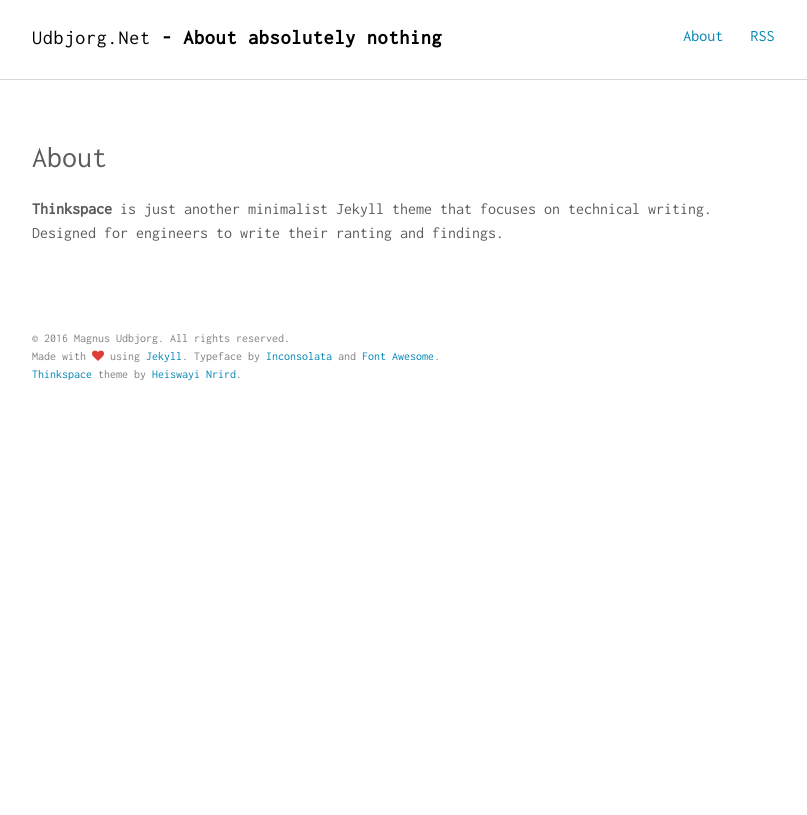
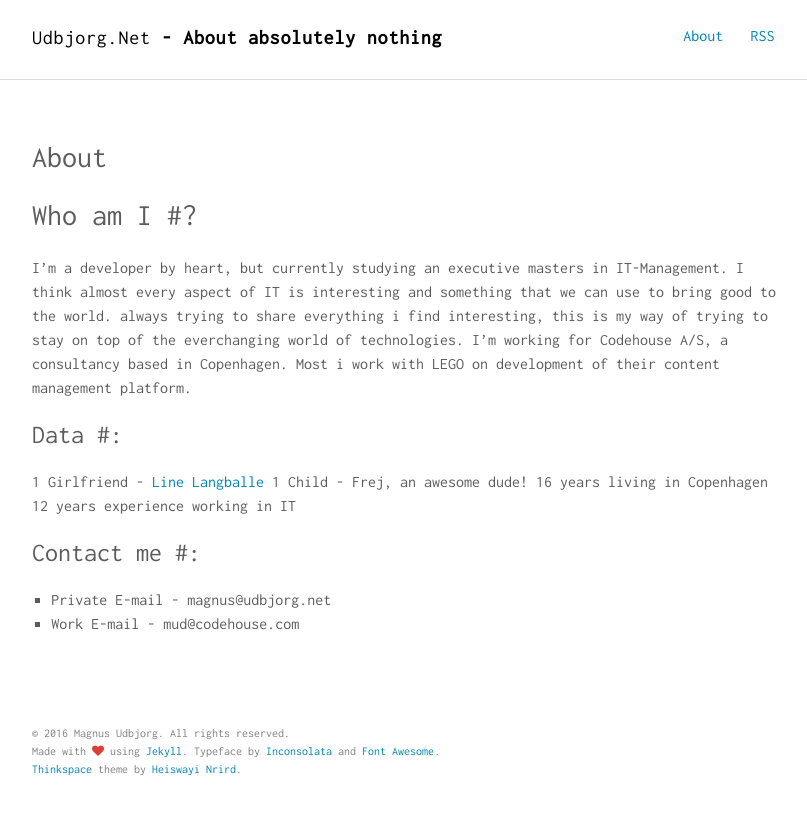
Before and after one commit to magudb/magudb.github.io, a Jekyll site: the page built from about.md, in a window 1280 px wide. Shown: the top 815 px of the page, without its empty margins (232-1039 px from the left). Built offline with Jekyll 4.4.1, drawn with Linux system fonts in a browser that asks for light colours.

Commit message:
updating

```diff
--- a/_config.yml
+++ b/_config.yml
@@ -30,7 +30,7 @@ sass:
 author:
   name     : "Magnus Udbjorg"
   job      : "Senior Consultant"
-  bio      : "I’m a developer by heart, but currently studying an executive masters in IT-Management. I think almost every aspect of IT is interesting and something that we can use to bring good to the world. always trying to share everything i find interesting, this is my way of trying to stay on top of the everchanging world of technologies.I’m working for Codehouse A/S, a consultancy based in Copenhagen. Most i work with LEGO on development of their content management platform."
+  bio      : "I’m a developer by heart, but currently studying an executive masters in IT-Management. I think almost every aspect of IT is interesting and something that we can use to bring good to the world."
   thumb    : /images/author.jpg
   email    : magnus@udbjorg.net
   url      : http://magudb.github.io
--- a/about.md
+++ b/about.md
@@ -3,5 +3,19 @@ layout: page
 title: About
 permalink: /about/
 ---
+# Who am I #?
 
-**Thinkspace** is just another minimalist Jekyll theme that focuses on technical writing. Designed for engineers to write their ranting and findings.
+I'm a developer by heart, but currently studying an executive masters in IT-Management. I think almost every aspect of IT is interesting and something that we can use to bring good to the world. always trying to share everything i find interesting, this is my way of trying to stay on top of the everchanging world of technologies.
+ I'm working for Codehouse A/S, a consultancy based in Copenhagen. Most i work with LEGO on development of their content management platform.
+
+## Data #:
+
+1 Girlfriend -[ Line Langballe](http://www.linelangballe.dk)
+ 1 Child - Frej, an awesome dude!
+ 16 years living in Copenhagen
+ 12 years experience working in IT
+
+## Contact me #:
+
+* Private E-mail - magnus@udbjorg.net
+* Work E-mail - mud@codehouse.com
```
